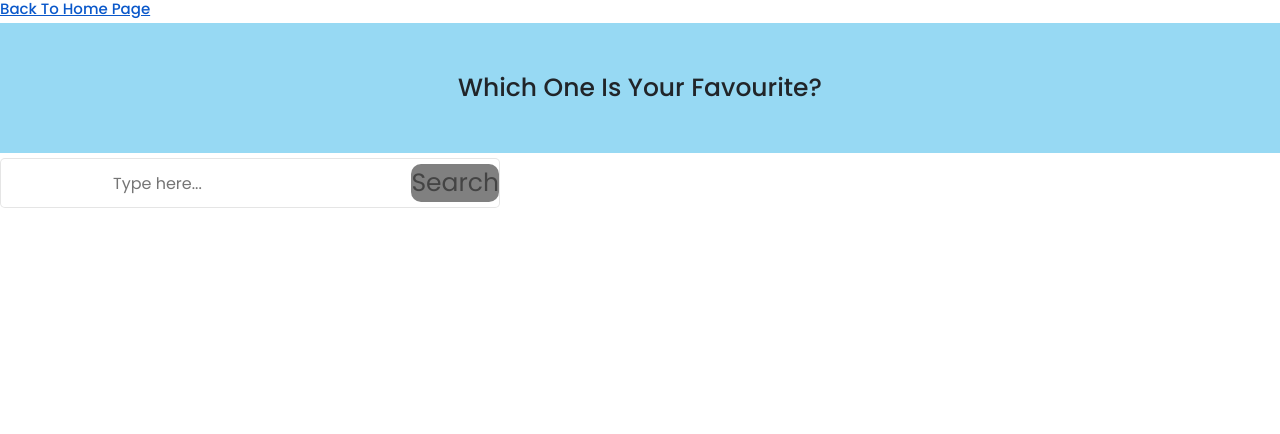
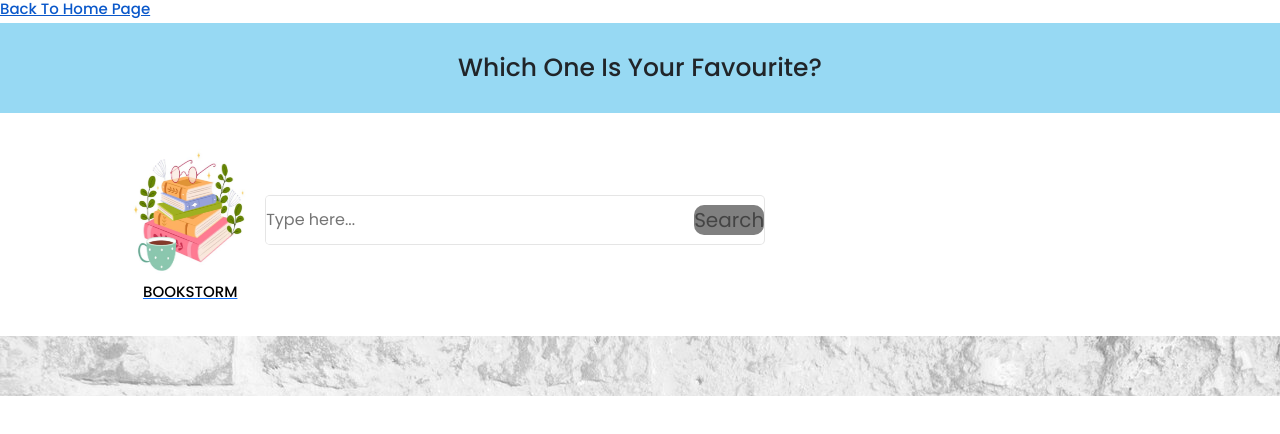
Before and after one commit to alinamanescu/bookstorm, a plain HTML site: page searchPage.html in a window 1280 px wide. Shown: the top 434 px of the page. Drawn offline with nearby package versions, Linux system fonts and the light colour scheme.

Commit message:
new updates

```diff
--- a/searchPage.html
+++ b/searchPage.html
@@ -14,13 +14,19 @@
         <h4><a href="./index.html">Back to home page</a></h4>
     </nav>
 
-    <h1 style="text-align: center; background-color: #97d9f3;; padding: 5rem;"> Which one is your favourite?</h1>
-    <div class="search-form" style="align-items: center;">
-        <input id="input" type="search" placeholder="Type here...">
-        <button onclick="getBooks()" id="myButton">Search</button>
+    <h1 style="text-align: center; background-color: #97d9f3;; padding: 3rem;"> Which one is your favourite?</h1>
+    <div class="header-search">
+        <a href="./index.html" class="logo">
+        <img src="./pictures/logo.jpg" width="150" height="150" alt="logo picture"/>
+        <h4 style="text-align: center; color:black">BOOKSTORM</h4></a>
+
+        <div class="search-form" style="align-items: center;">
+            <input id="input" type="search" placeholder="Type here...">
+            <button onclick="getBooks()" id="myButton">Search</button>
+        </div>
     </div>
     <br>
-    <div id="output"></div>
+    <div class="output" id="output"></div>
 
 
 
@@ -31,7 +37,7 @@ function getBooks(){
     .then(a=> a.json())
     .then(response =>{
         for(var i=0; i<10; i++){
-            document.getElementById("output").innerHTML+="<h2>"+response.docs[i].title+"</h2>"+response.docs[i].author_name[0]+"<br><img src='http://covers.openlibrary.org/b/isbn/"+response.docs[i].isbn[0]+"-M.jpg'><br>"
+            document.getElementById("output").innerHTML+="<h2>"+response.docs[i].title+"</h2>"+response.docs[i].author_name[0]+"<img src='http://covers.openlibrary.org/b/isbn/"+response.docs[i].isbn[0]+"-M.jpg'>"
         }
     });
 }
@@ -48,8 +54,17 @@ document.getElementById('input').addEventListener('keydown', function(getBooks)
 </script>
 
 <style>
+
+.header-search{
+    background: #fff;
+    padding:1.5rem 9%;
+    display: flex;
+    align-items: center;
+    font-size: 2.5rem;
+    font-weight: bolder;
+    color:#444;
+}
 .search-form{
-    padding-left: 10rem;
     width: 50rem;
     height: 5rem;
     border:.1rem solid rgba(0,0,0,.1);
@@ -61,18 +76,29 @@ document.getElementById('input').addEventListener('keydown', function(getBooks)
 }
 .search-form input{
     font-size: 1.6rem;
-    padding: 0 1.2rem;
     height: 100%;
     width: 100%;
     text-transform: none;
     color: #444;
 }
 .search-form button{
-    font-size: 2.5rem;
+    font-size: 2rem;
     background-color: grey;
     border-radius: 1rem;
     color:#444;
     cursor: pointer;
+}
+.search-form button:hover{
+    color:#97d9f3;
+}
+
+.output{
+    display:flex;
+    padding: 3rem;
+    background-image: url(./pictures/background2.jpg);
+    flex-wrap: wrap;
+    flex-direction: column;
+    align-items: center;
 }
 
 </style>
--- a/style.css
+++ b/style.css
@@ -434,7 +434,7 @@ body{
     flex: 1 1 1rem;
 }
 .deal .image img{
-    width: 100%;
+    width: 60%;
 }
 .deal .content h3{
     color:var(--blue);
@@ -618,6 +618,7 @@ body{
         margin:0;
         max-width: 100%;
     }
+
 }
 @media (max-width:450px){
     html{
```
Also changed, not shown: index.html (+14 -20 lines).
